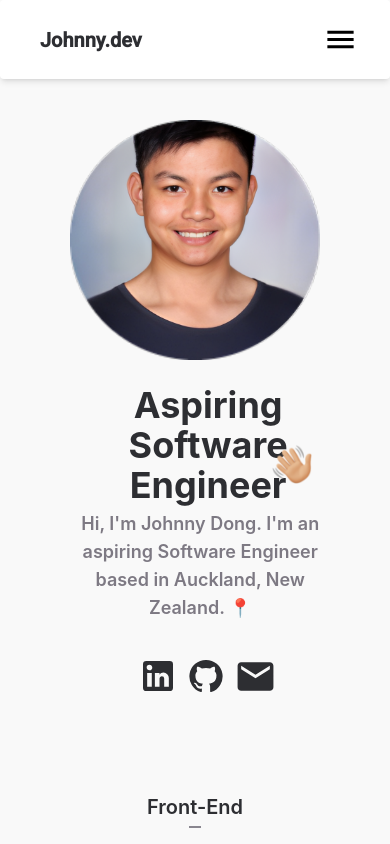
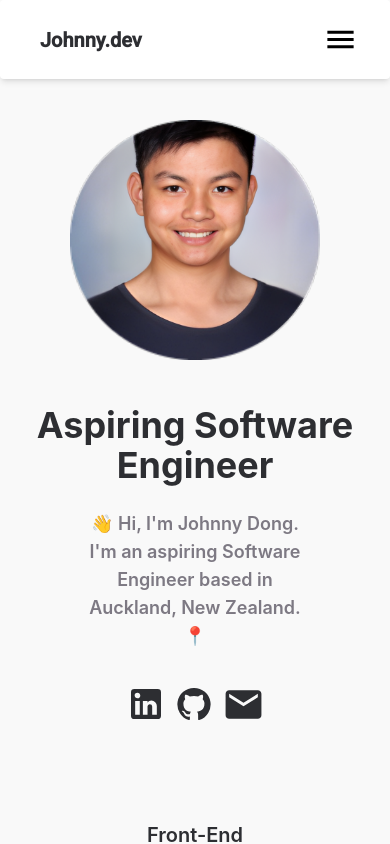
Before and after one commit to imjohnnyy/johnny-dong-portfolio-2023, a React (Create React App) app: page / in a window 390 px wide. Shown: the top 844 px of the page. Built offline with nearby package versions, Linux system fonts and the light colour scheme.

Commit message:
fixed some responsive issues with home page

```diff
--- a/src/pages/Contacts.js
+++ b/src/pages/Contacts.js
@@ -5,9 +5,9 @@ import EmailIcon from "@mui/icons-material/Email";
 const Contacts = () => {
     return (
         <div className="bg-lightergray w-auto flex items-center justify-center mx-auto" id="contact">
-          <div className="flex flex-col items-start text-left w-2/8 mx-8 my-[6rem] max-md:w-[90%]">
+          <div className="flex flex-col items-start text-left w-2/8 mx-8 my-[6rem] max-lg:w-[90%]">
             <h2 className="font-black text-lg text-blue-500 w-1/2 max-lg:text-center max-lg:mx-auto">CONTACT</h2>
-            <h3 className="font-bold text-gray text-2xl mt-2 max-md:text-center max-md:justify-center max-lg:text-center max-lg:mx-auto">
+            <h3 className="font-bold text-gray text-2xl mt-2 max-lg:justify-center max-lg:text-center max-lg:mx-auto">
               Get in touch with me! 👇
             </h3>
 
--- a/src/pages/Home.js
+++ b/src/pages/Home.js
@@ -22,28 +22,27 @@ const Home = () => {
 
   return (
     <div className={"bg-lightergray w-auto flex"} id="home">
-      <div className={`mx-auto w-3/6 items-center justify-center mt-[110px] mb-[110px] max-md:w-[85%]`}>
-        <div className={"w-3/5 flex item-start mt-40 font-bold text-gray max-md:w-[85%]"}>
-        <h1 className={"text-6xl text-left max-md:flex max-md:text-center max-md:items-center max-md:text-4xl max-md:mt-[100px] max-md:mb-[-250px] max-md:ml-[60px] max-md:mr-[-60px]"}>Aspiring Software Engineer<img className={" ml-[270px] mt-[-50px] h-[60px] w-[60px] max-md:h-[40px] max-md:w-[40px] max-md:ml-[-55px] max-md:mt-[38px] max-md:mr-[59px]"} src={WavingEmoji} alt="Waving"></img></h1>
+      <div className={`mx-auto w-3/6 items-center justify-center mt-[110px] mb-[110px] max-lg:w-[85%]`}>
+        <div className={"w-3/5 flex item-start mt-40 font-bold text-gray max-lg:w-full"}>
+        <h1 className={"text-6xl text-left max-lg:flex max-lg:text-center max-lg:items-center max-lg:text-4xl max-lg:mt-[100px] max-lg:mb-[-250px] max-lg:mx-auto"}>Aspiring Software Engineer</h1>
         </div>
-        <div className={"flex items-end mt-[-150px] max-md:items-center max-md:justify-center max-md:mt-[-300px]"}>
-          <img className={"ml-[66%] w-[300px] h-[300px] max-md:ml-0 max-md:w-[250px] max-md:h-[240px] max-md:mt-[150px] max-md:mb-[400px] static"} src={ProfilePicture} alt="johnny_dong"></img>
+        <div className={"flex items-end mt-[-150px] max-lg:items-center max-lg:justify-center max-lg:mt-[-300px]"}>
+          <img className={"ml-[66%] w-[300px] h-[300px] max-lg:ml-0 max-lg:w-[250px] max-lg:h-[240px] max-lg:mt-[150px] max-lg:mb-[400px] static"} src={ProfilePicture} alt="johnny_dong"></img>
         </div>
-          <p className={"flex item-start text-lightgray w-2/4 ml-50 mr-20 mb-5 mt-[-120px] text-left text-lg font-semibold max-md:text-center max-md:w-[80%] max-md:mx-[2.4rem] max-md:mb-[10px] max-md:mt-[-250px]"}>
-          Hi, I'm Johnny Dong. I'm an aspiring Software Engineer based in Auckland,
+          <p className={"text-lightgray w-1/2 mb-5 mt-[-120px] text-left text-lg font-semibold max-lg:flex max-lg:text-center max-lg:mx-auto max-lg:w-2/3 max-lg:mb-[10px] max-lg:mt-[-250px]"}>
+          👋 Hi, I'm Johnny Dong. I'm an aspiring Software Engineer based in Auckland,
           New Zealand. 📍 </p>
-        <div className={"flex item-start w-1/5 max-md:w-[50%] max-md:justify-center max-md:ml-[105px] max-md:mt-[10px]"}>
+        <div className={"flex items-start max-lg:mx-auto max-lg:content-center max-lg:justify-center max-lg:mt-[10px]"}>
           <LinkedInIcon
               onClick={() => window.open('https://nz.linkedin.com/in/johnny-dong-', '_blank')}
               style={{
                 fontSize: 40,
                 color: "#2d2e32",
                 margin: 15,
-                marginLeft: -5,
                 marginTop: 24,
                 cursor: "pointer",
               }}
-              className={"hover:fill-sky-600"}
+              className={"hover:fill-sky-600 ml-[-5px] max-lg:ml-3"}
             />
           <GitHubIcon
               onClick={() => window.open('https://github.com/imjohnnyy', '_blank')}
@@ -76,7 +75,7 @@ const Home = () => {
         <h3 className={"text-xl font-semibold text-gray mt-[80px]"}>Front-End</h3>
         <hr className={"my-6 mt-[5px] h-0.5 divide-x-4 border-t-0 bg-lightgray opacity-90 dark:opacity-50 mx-[10rem]"}></hr>
 
-        <ul className="flex items-center justify-center mt-[10px] max-md:flex-wrap">
+        <ul className="flex items-center justify-center mt-[10px] max-lg:flex-wrap">
           <li className="border-2 border-indigo-500 rounded-full w-[68px] h-[68px] bg-white max-lg:mt-5 cursor-pointer" title="React and React Native">
             <img className={"w-[42px] h-[38px] ml-[11px] mt-[13px] bg-white -bottom-10 cursor-pointer"} src={ReactIcon} alt="react_icon" title="React and React Native"></img>
           </li>
@@ -102,7 +101,7 @@ const Home = () => {
         <h3 className={"text-xl font-semibold text-gray mt-5"}>Back-End</h3>
         <hr className={"my-6 mt-[5px] h-0.5 divide-x-4 border-t-0 bg-lightgray opacity-90 dark:opacity-50 mx-[10rem]"}></hr>
 
-          <ul className="flex items-center justify-center mt-[10px] max-md:flex-wrap">
+          <ul className="flex items-center justify-center mt-[10px] max-lg:flex-wrap">
             <li className="border-2 border-indigo-500 rounded-full w-[68px] h-[68px] bg-white max-lg:mt-5 cursor-pointer" title="PHP">
               <img className={"w-[48px] h-[42px] ml-[8px] mt-[12px] bg-white -bottom-10 cursor-pointer "} src={PHPIcon} alt="php_icon" title="PHP"></img>
             </li>
```
